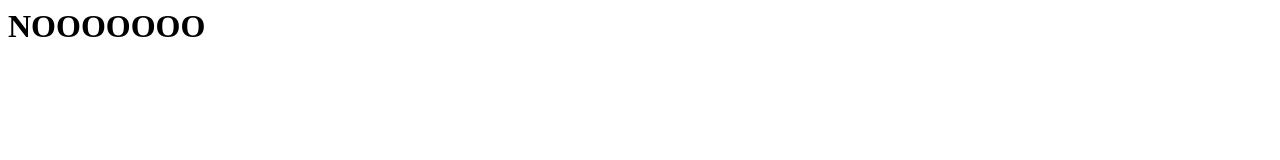
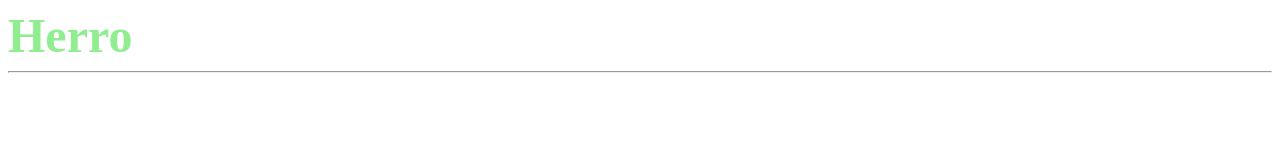
Before and after one commit to athdot/test, a plain HTML site: page 404.html in a window 1280 px wide. Drawn offline with Linux system fonts and the light colour scheme.

Commit message:
Update 404.html

```diff
--- a/404.html
+++ b/404.html
@@ -1,3 +1,4 @@
 <html>
-<h1>NOOOOOOO</h1>
+  <script src="/test/top.js"></script>
+  <hr>
 </html>
```
